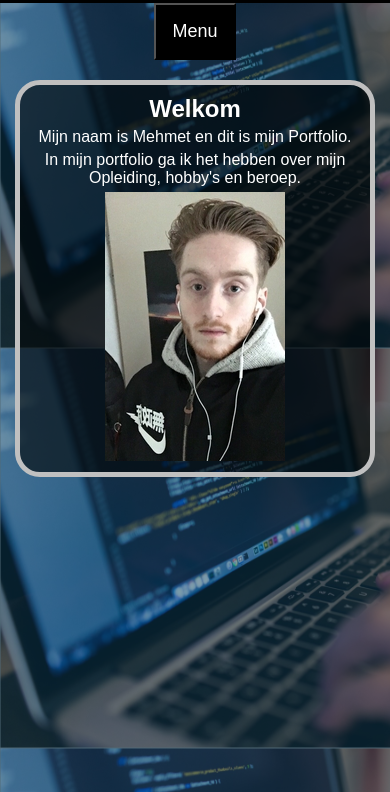
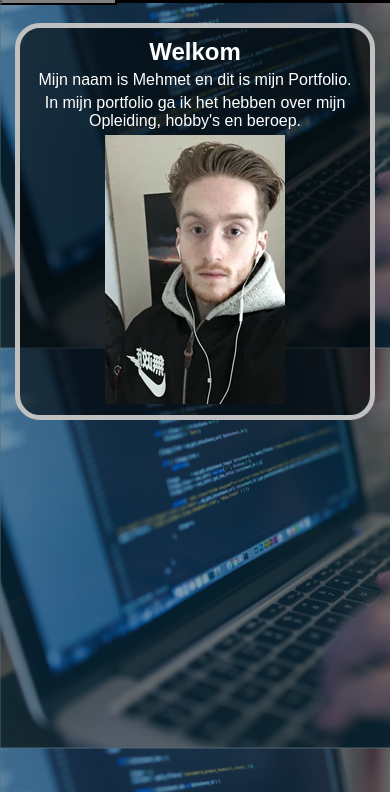
Before and after one commit to MehmetSB/mehmetsb.github.io, a plain HTML site: page index.html in a window 390 px wide. Shown: the part 52-844 px from the top of the page. Drawn offline with Linux system fonts and the light colour scheme.

Commit message:
Update style.css

```diff
--- a/css/style.css
+++ b/css/style.css
@@ -116,8 +116,8 @@ p{
   }
 
   .dropbtn {
-    position: static;
-    width: 100%;
+    position: fixed;
+    width: 30%;
     z-index: 9999;
     margin-top: 0px;
     top: 0;
@@ -139,7 +139,7 @@ p{
     position: fixed;
     top: 0px !important;
     left: 0px !important;
-    position: static;
+    position: fixed;
     display: inline-block;
   }
 
@@ -149,7 +149,7 @@ p{
     top: 0px !important;
     left: 0px !important;
     display: none;
-    position: static;
+    position: fixed;
     background-color: #f9f9f9;
     min-width: 160px;
     box-shadow: 0px 8px 16px 0px rgba(0,0,0,0.2);
```
